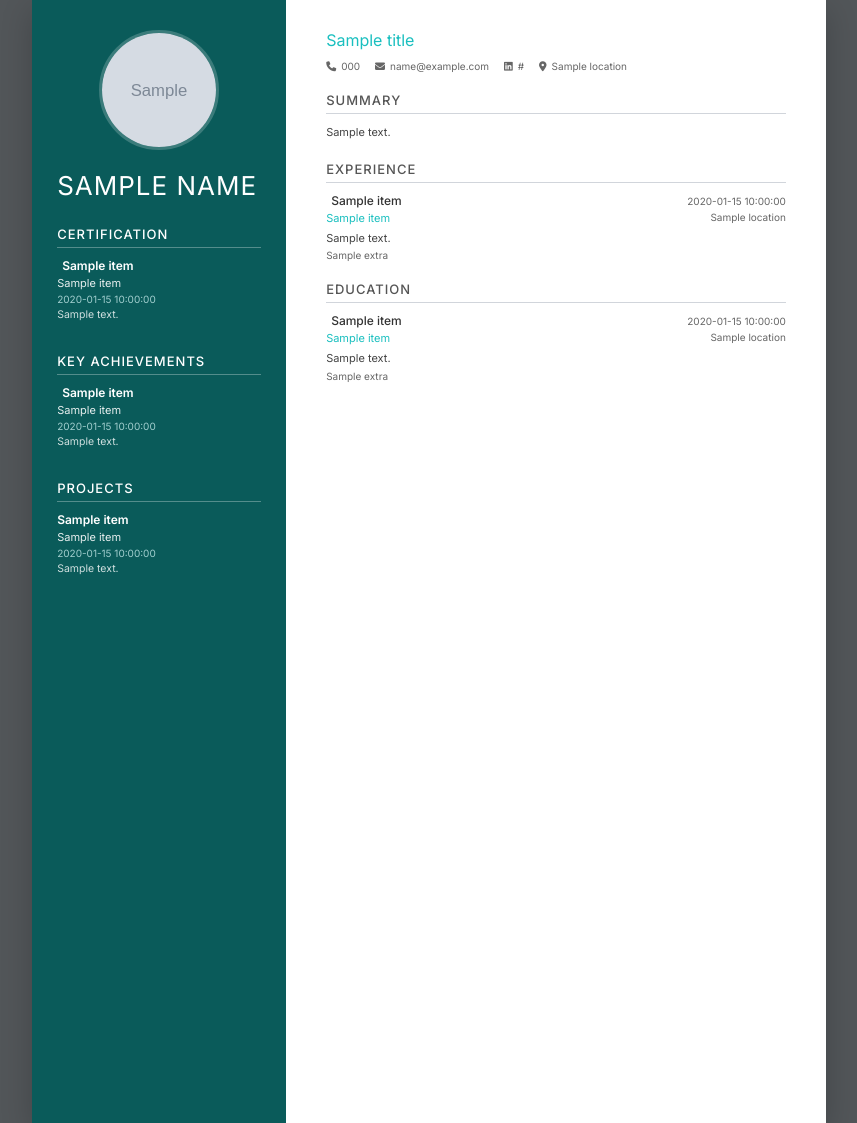
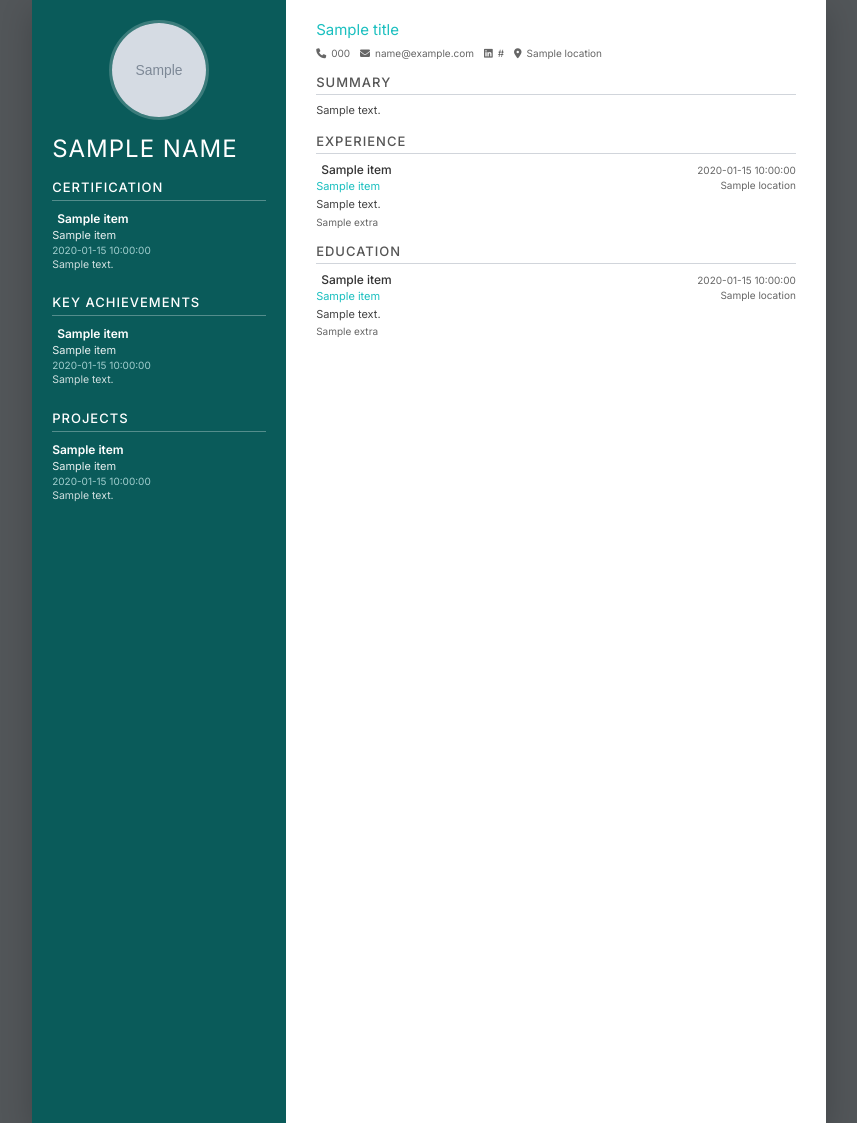
Before and after one commit to 155-Sukreeth/resume_builder, a Python web app: template backend/templates/resume.html in a window 1280 px wide. Shown: the whole page, without its empty margins (211-1068 px from the left). Run offline with Jinja, Linux system fonts and the light colour scheme; the template is opened without the code that fills it: most values are stand-ins (such as "Sample title", 1, 10 or a date in 2020); grey boxes marked "Sample" are stand-in pictures.

Commit message:
global compression

```diff
--- a/backend/templates/resume.html
+++ b/backend/templates/resume.html
@@ -39,26 +39,26 @@
             width: 32%;
             background-color: var(--left-col-bg);
             color: var(--left-col-text);
-            padding: 30px 25px;
+            padding: 20px 20px;
             display: flex;
             flex-direction: column;
         }
 
         .photo-container {
-            width: 120px;
-            height: 120px;
+            width: 100px;
+            height: 100px;
             border-radius: 50%;
             overflow: hidden;
-            margin: 0 auto 20px auto;
+            margin: 0 auto 15px auto;
             border: 3px solid rgba(255,255,255,0.2);
         }
         .photo-container img { width: 100%; height: 100%; object-fit: cover; }
 
         .preview-name {
-            font-size: 26px;
+            font-size: 24px;
             font-weight: 400;
             line-height: 1.2;
-            margin-bottom: 25px;
+            margin-bottom: 15px;
             letter-spacing: 1px;
             text-transform: uppercase;
         }
@@ -73,42 +73,42 @@
             text-transform: uppercase;
         }
 
-        .left-section { margin-bottom: 20px; }
-        .left-item { margin-bottom: 10px; }
-        .left-item-title { font-weight: 600; margin-bottom: 3px; font-size: 12px; }
-        .left-item-subtitle { font-size: 11px; opacity: 0.9; margin-bottom: 3px; }
-        .left-item-date { font-size: 10px; margin-bottom: 3px; color: #a1cece; }
-        .left-item-desc { font-size: 10.5px; opacity: 0.8; line-height: 1.4; }
-        .left-item-desc ul { padding-left: 15px; margin-top: 3px; }
-        .left-item-desc li { margin-bottom: 3px; }
+        .left-section { margin-bottom: 15px; }
+        .left-item { margin-bottom: 8px; }
+        .left-item-title { font-weight: 600; margin-bottom: 2px; font-size: 12px; }
+        .left-item-subtitle { font-size: 11px; opacity: 0.9; margin-bottom: 2px; }
+        .left-item-date { font-size: 10px; margin-bottom: 2px; color: #a1cece; }
+        .left-item-desc { font-size: 10.5px; opacity: 0.8; line-height: 1.3; }
+        .left-item-desc ul { padding-left: 15px; margin-top: 2px; }
+        .left-item-desc li { margin-bottom: 2px; }
 
         .skills-container {
             display: flex; flex-wrap: wrap; gap: 6px; font-size: 11px; line-height: 1.6; opacity: 0.9;
         }
 
-        .resume-right { width: 68%; padding: 30px 40px; color: var(--right-col-text); }
-        .right-title { color: var(--accent-color); font-size: 16px; font-weight: 400; margin-bottom: 10px; }
-        .contact-info { display: flex; flex-wrap: wrap; gap: 15px; margin-bottom: 20px; font-size: 10px; color: #666; }
+        .resume-right { width: 68%; padding: 20px 30px; color: var(--right-col-text); }
+        .right-title { color: var(--accent-color); font-size: 15px; font-weight: 400; margin-bottom: 8px; }
+        .contact-info { display: flex; flex-wrap: wrap; gap: 10px; margin-bottom: 15px; font-size: 10px; color: #666; }
         .contact-item { display: flex; align-items: center; gap: 5px; }
 
-        .right-section { margin-bottom: 20px; }
+        .right-section { margin-bottom: 15px; }
         .right-section h2 {
-            font-size: 13px; font-weight: 500; letter-spacing: 1px; margin-bottom: 10px; color: #555; text-transform: uppercase;
-            border-bottom: 1px solid #d1d5db; padding-bottom: 5px;
+            font-size: 13px; font-weight: 500; letter-spacing: 1px; margin-bottom: 8px; color: #555; text-transform: uppercase;
+            border-bottom: 1px solid #d1d5db; padding-bottom: 4px;
         }
 
-        .preview-summary { font-size: 11px; line-height: 1.5; color: #444; }
+        .preview-summary { font-size: 11px; line-height: 1.4; color: #444; }
 
-        .right-item { margin-bottom: 10px; }
-        .right-item-header { display: flex; justify-content: space-between; align-items: baseline; margin-bottom: 3px; }
+        .right-item { margin-bottom: 8px; }
+        .right-item-header { display: flex; justify-content: space-between; align-items: baseline; margin-bottom: 2px; }
         .right-item-title { font-weight: 500; font-size: 12px; }
         .right-item-date { font-size: 10px; color: #666; }
-        .right-item-subheader { display: flex; justify-content: space-between; margin-bottom: 5px; }
+        .right-item-subheader { display: flex; justify-content: space-between; margin-bottom: 4px; }
         .right-item-subtitle { color: var(--accent-color); font-size: 11px; }
         .right-item-location { font-size: 10px; color: #666; }
-        .right-item-desc { font-size: 11px; line-height: 1.5; color: #444; }
-        .right-item-desc ul { padding-left: 15px; margin-top: 3px; }
-        .right-item-desc li { margin-bottom: 3px; }
+        .right-item-desc { font-size: 11px; line-height: 1.4; color: #444; }
+        .right-item-desc ul { padding-left: 15px; margin-top: 2px; }
+        .right-item-desc li { margin-bottom: 2px; }
         .right-item-extra { font-size: 10px; color: #666; margin-top: 3px; }
 
         @page { size: A4; margin: 0; }
```
